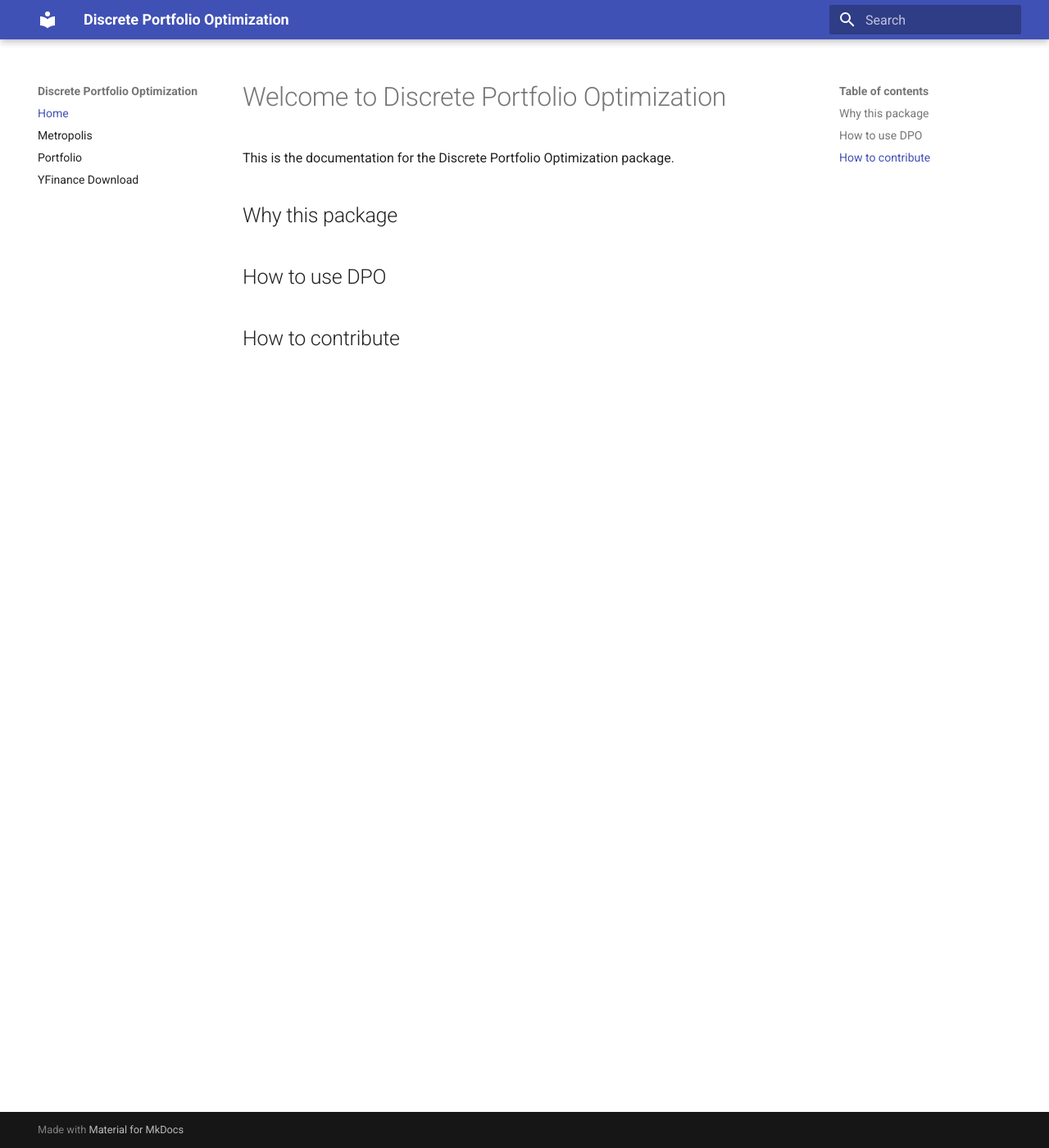
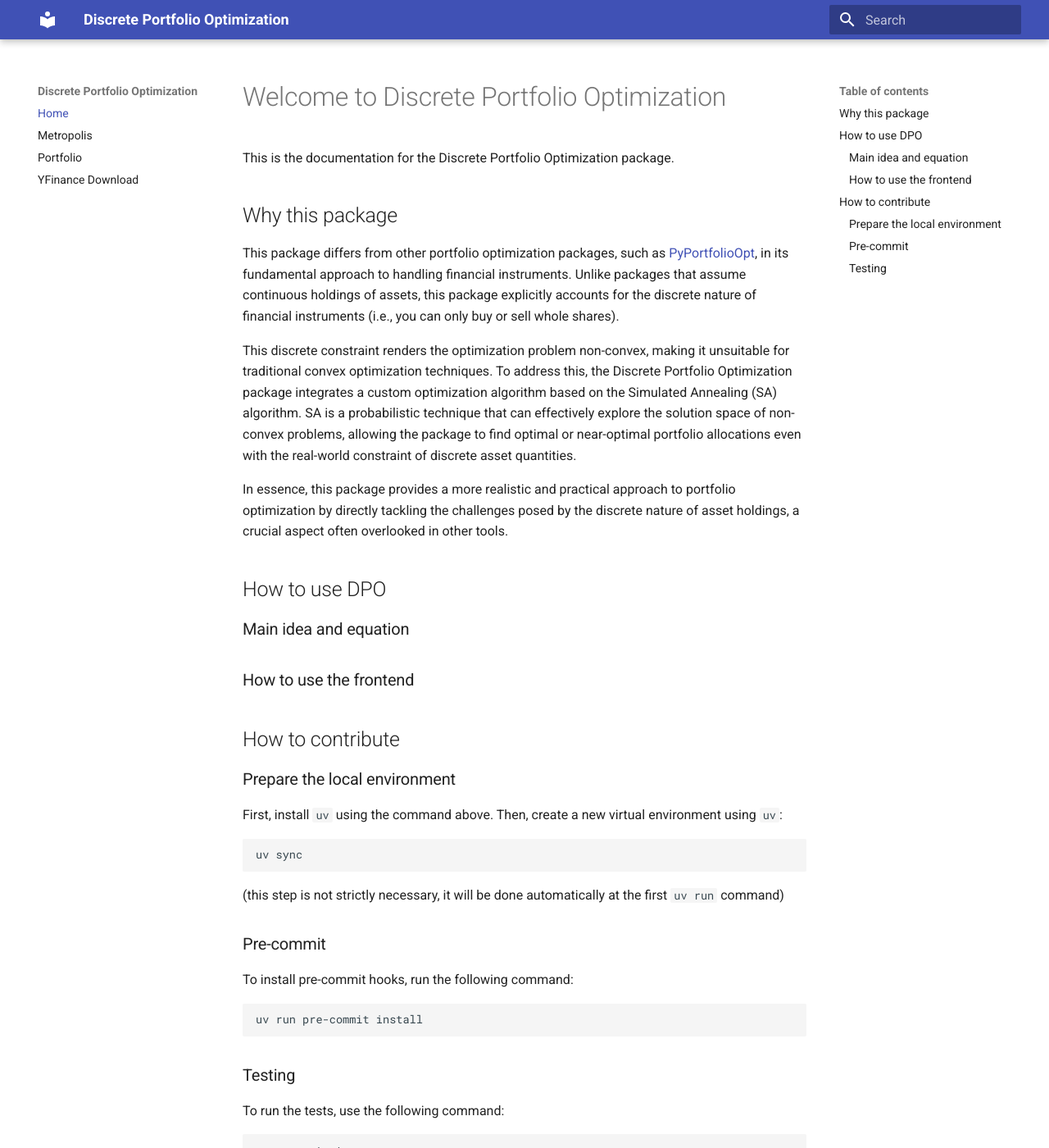
Before and after one commit to adigioacchino/DiscretePortfolioOptimization, an MkDocs documentation site: the page built from docs/index.md, in a window 1280 px wide and 1400 px high. Shown: the whole window at 82% size. Built offline with MkDocs 1.6.1 and Material for MkDocs 9.7.7, drawn with Linux system fonts in a browser that asks for light colours.

Commit message:
:memo: explain main motivation, add how to contribute guidelines

````diff
--- a/docs/index.md
+++ b/docs/index.md
@@ -4,6 +4,47 @@ This is the documentation for the Discrete Portfolio Optimization package.
 
 ## Why this package
 
+This package differs from other portfolio optimization packages, such as [PyPortfolioOpt](https://github.com/robertmartin8/PyPortfolioOpt), in its fundamental approach to handling financial instruments.
+Unlike packages that assume continuous holdings of assets, this package explicitly accounts for the discrete nature of financial instruments (i.e., you can only buy or sell whole shares).
+
+This discrete constraint renders the optimization problem non-convex, making it unsuitable for traditional convex optimization techniques.
+To address this, the Discrete Portfolio Optimization package integrates a custom optimization algorithm based on the Simulated Annealing (SA) algorithm.
+SA is a probabilistic technique that can effectively explore the solution space of non-convex problems, allowing the package to find optimal or near-optimal portfolio allocations even with the real-world constraint of discrete asset quantities.
+
+In essence, this package provides a more realistic and practical approach to portfolio optimization by directly tackling the challenges posed by the discrete nature of asset holdings, a crucial aspect often overlooked in other tools.
+
 ## How to use DPO
 
+### Main idea and equation
+
+
+### How to use the frontend
+
+
 ## How to contribute
+
+### Prepare the local environment
+
+First, install `uv` using the command above. Then, create a new virtual environment using `uv`:
+
+```bash
+uv sync
+```
+
+(this step is not strictly necessary, it will be done automatically at the first `uv run` command)
+
+### Pre-commit
+
+To install pre-commit hooks, run the following command:
+
+```bash
+uv run pre-commit install
+```
+
+### Testing
+
+To run the tests, use the following command:
+
+```bash
+uv run pytest --cov=src
+```
````
